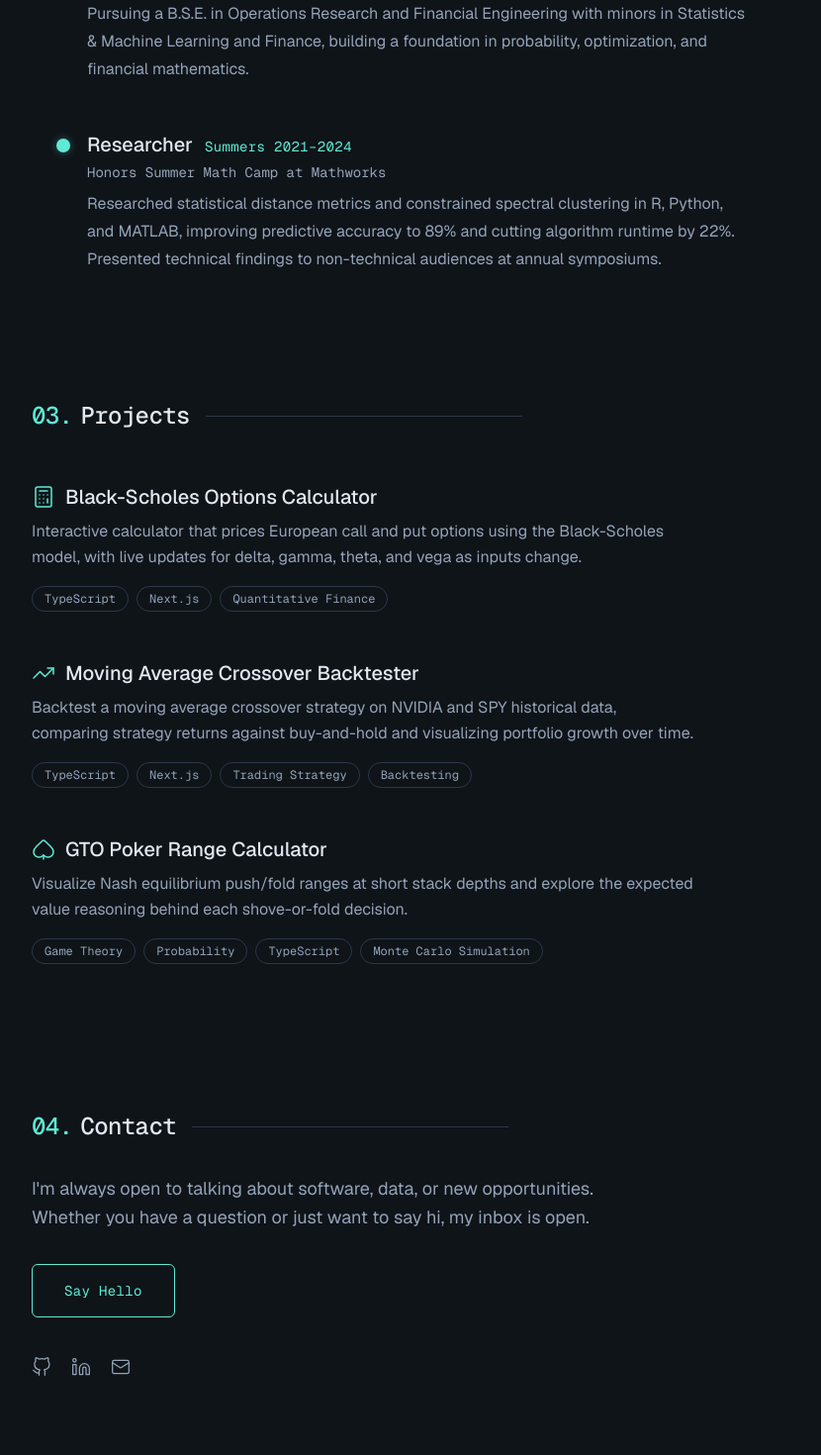
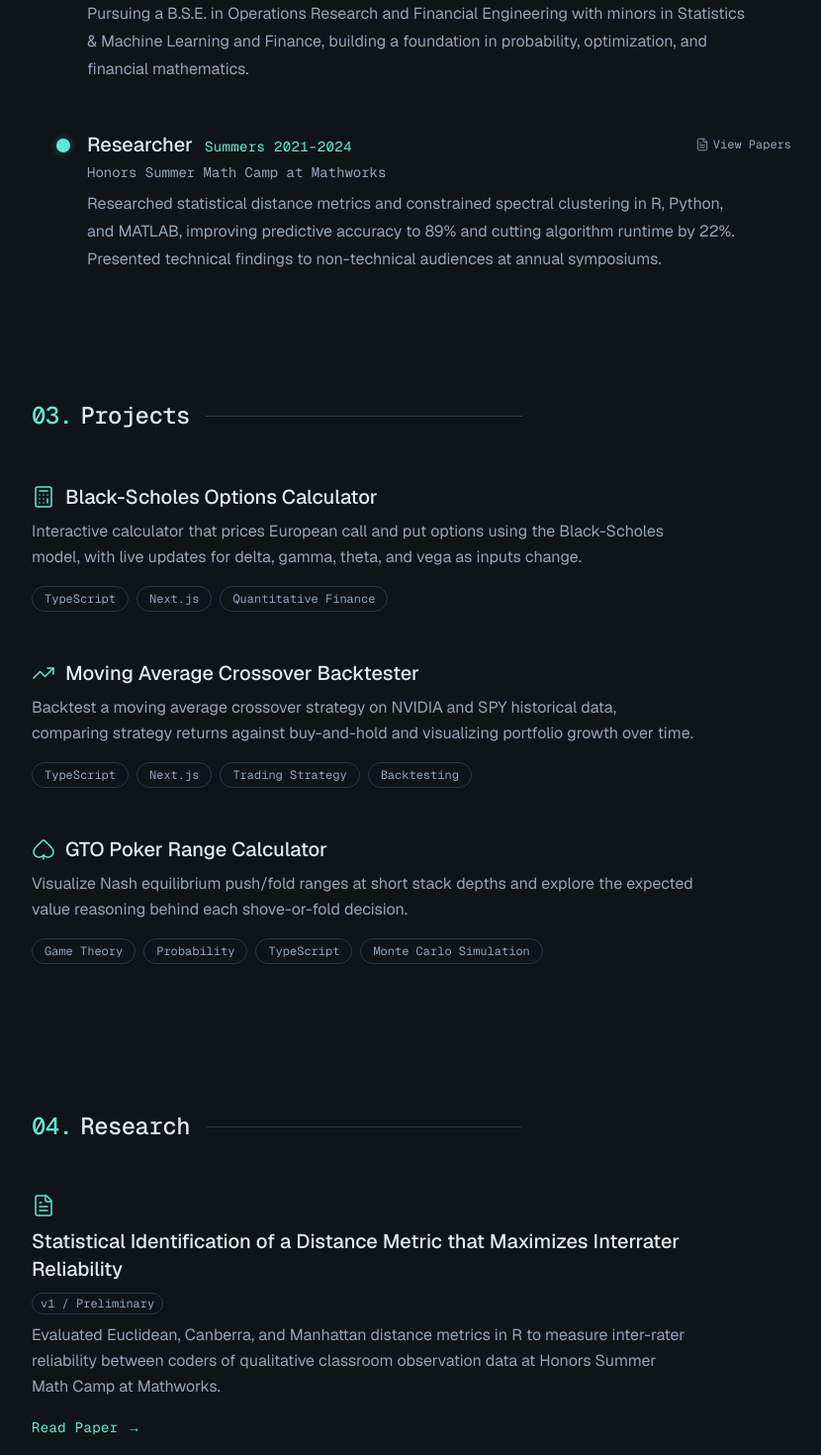
Before and after one commit to elaineewu/personal-website, a Next.js app: page / in a window 1280 px wide. Shown: the part 1020-2490 px from the top of the page at 99% size, without its empty margins (384-1214 px from the left). Built offline with nearby package versions, Linux system fonts and the light colour scheme.

Commit message:
Add Research section with paper PDFs

```diff
--- a/src/app/page.tsx
+++ b/src/app/page.tsx
@@ -2,6 +2,7 @@ import Sidebar from "@/components/Sidebar";
 import About from "@/components/About";
 import Experience from "@/components/Experience";
 import Projects from "@/components/Projects";
+import Research from "@/components/Research";
 import Contact from "@/components/Contact";
 import Footer from "@/components/Footer";
 
@@ -15,6 +16,7 @@ export default function Home() {
           <About />
           <Experience />
           <Projects />
+          <Research />
           <Contact />
         </div>
 
--- a/src/components/Contact.tsx
+++ b/src/components/Contact.tsx
@@ -6,7 +6,7 @@ export default function Contact() {
   return (
     <section id="contact" className="scroll-mt-24 lg:scroll-mt-0">
       <RevealOnScroll>
-        <SectionHeading number="04" title="Contact" />
+        <SectionHeading number="05" title="Contact" />
         <div className="max-w-xl">
           <p className="mb-8 text-base leading-relaxed text-muted sm:text-lg">
             I&apos;m always open to talking about software, data, or new
--- a/src/components/Experience.tsx
+++ b/src/components/Experience.tsx
@@ -1,8 +1,14 @@
 "use client";
 
-import { useLayoutEffect, useRef, useState } from "react";
+import { FileText } from "lucide-react";
+import { useEffect, useLayoutEffect, useRef, useState } from "react";
 import RevealOnScroll from "./RevealOnScroll";
 import SectionHeading from "./SectionHeading";
+
+type PaperLink = {
+  title: string;
+  href: string;
+};
 
 type ExperienceEntry = {
   id: string;
@@ -11,6 +17,7 @@ type ExperienceEntry = {
   dates: string;
   description: string;
   swapHierarchy?: boolean;
+  papers?: PaperLink[];
 };
 
 const experiences: ExperienceEntry[] = [
@@ -46,8 +53,88 @@ const experiences: ExperienceEntry[] = [
     dates: "Summers 2021–2024",
     description:
       "Researched statistical distance metrics and constrained spectral clustering in R, Python, and MATLAB, improving predictive accuracy to 89% and cutting algorithm runtime by 22%. Presented technical findings to non-technical audiences at annual symposiums.",
+    papers: [
+      {
+        title:
+          "Statistical Identification of a Distance Metric that Maximizes Interrater Reliability",
+        href: "/papers/distance-metrics.pdf",
+      },
+      {
+        title: "Implementing Fairness Constraints in Spectral Clustering",
+        href: "/papers/spectral-clustering-fairness.pdf",
+      },
+    ],
   },
 ];
+
+function ExperiencePaperMenu({ papers }: { papers: PaperLink[] }) {
+  const [open, setOpen] = useState(false);
+  const menuRef = useRef<HTMLDivElement>(null);
+
+  useEffect(() => {
+    if (!open) return;
+
+    const handlePointerDown = (event: MouseEvent) => {
+      if (menuRef.current && !menuRef.current.contains(event.target as Node)) {
+        setOpen(false);
+      }
+    };
+
+    const handleKeyDown = (event: KeyboardEvent) => {
+      if (event.key === "Escape") {
+        setOpen(false);
+      }
+    };
+
+    document.addEventListener("mousedown", handlePointerDown);
+    document.addEventListener("keydown", handleKeyDown);
+
+    return () => {
+      document.removeEventListener("mousedown", handlePointerDown);
+      document.removeEventListener("keydown", handleKeyDown);
+    };
+  }, [open]);
+
+  return (
+    <div ref={menuRef} className="relative sm:ml-auto">
+      <button
+        type="button"
+        onClick={() => setOpen((prev) => !prev)}
+        aria-expanded={open}
+        aria-haspopup="menu"
+        aria-label="View papers"
+        className="inline-flex items-center gap-1 text-muted transition-colors hover:text-accent"
+      >
+        <FileText
+          className="h-3.5 w-3.5"
+          strokeWidth={1.5}
+          aria-hidden="true"
+        />
+        <span className="font-mono text-xs">View Papers</span>
+      </button>
+      {open && (
+        <div
+          role="menu"
+          className="absolute right-0 top-full z-20 mt-2 w-[min(22rem,calc(100vw-3rem))] rounded-lg border border-border bg-surface py-1 shadow-[0_8px_24px_rgba(0,0,0,0.4)]"
+        >
+          {papers.map((paper) => (
+            <a
+              key={paper.href}
+              role="menuitem"
+              href={paper.href}
+              target="_blank"
+              rel="noopener noreferrer"
+              onClick={() => setOpen(false)}
+              className="block px-3 py-2.5 text-left text-xs leading-snug text-muted transition-colors hover:bg-accent/10 hover:text-accent sm:text-sm"
+            >
+              {paper.title}
+            </a>
+          ))}
+        </div>
+      )}
+    </div>
+  );
+}
 
 export default function Experience() {
   const sectionRef = useRef<HTMLElement>(null);
@@ -170,6 +257,9 @@ export default function Experience() {
                     <span className="font-mono text-xs tracking-wide text-accent sm:text-sm">
                       {entry.dates}
                     </span>
+                    {entry.papers && (
+                      <ExperiencePaperMenu papers={entry.papers} />
+                    )}
                   </div>
                   <p className="mb-2 font-mono text-sm text-muted">
                     {entry.swapHierarchy ? entry.title : entry.organization}
--- /dev/null
+++ b/src/components/Research.tsx
@@ -0,0 +1,113 @@
+import { BookOpen, FileText, type LucideIcon } from "lucide-react";
+import RevealOnScroll from "./RevealOnScroll";
+import SectionHeading from "./SectionHeading";
+
+type ResearchPaper = {
+  title: string;
+  description: string;
+  icon: LucideIcon;
+  href: string;
+};
+
+const papers: ResearchPaper[] = [
+  {
+    title:
+      "Statistical Identification of a Distance Metric that Maximizes Interrater Reliability",
+    description:
+      "Evaluated Euclidean, Canberra, and Manhattan distance metrics in R to measure inter-rater reliability between coders of qualitative classroom observation data at Honors Summer Math Camp at Mathworks.",
+    icon: FileText,
+    href: "/papers/distance-metrics.pdf",
+  },
+  {
+    title: "Implementing Fairness Constraints in Spectral Clustering",
+    description:
+      "Incorporated a fairness/balance constraint into the spectral clustering optimization problem and evaluated it on real-world social network datasets at Honors Summer Math Camp at Mathworks.",
+    icon: BookOpen,
+    href: "/papers/spectral-clustering-fairness.pdf",
+  },
+];
+
+function ExternalLinkIcon() {
+  return (
+    <svg
+      xmlns="http://www.w3.org/2000/svg"
+      viewBox="0 0 24 24"
+      fill="none"
+      stroke="currentColor"
+      strokeWidth="1.5"
+      strokeLinecap="round"
+      strokeLinejoin="round"
+      className="h-5 w-5 shrink-0"
+      aria-hidden="true"
+    >
+      <path d="M15 3h6v6" />
+      <path d="M10 14 21 3" />
+      <path d="M18 13v6a2 2 0 0 1-2 2H5a2 2 0 0 1-2-2V8a2 2 0 0 1 2-2h6" />
+    </svg>
+  );
+}
+
+export default function Research() {
+  return (
+    <section id="research" className="scroll-mt-24 lg:scroll-mt-0">
+      <RevealOnScroll>
+        <SectionHeading number="04" title="Research" />
+      </RevealOnScroll>
+      <ul className="flex flex-col gap-2">
+        {papers.map((paper, index) => {
+          const cardContent = (
+            <div className="flex items-start justify-between gap-4">
+              <div className="min-w-0 flex-1">
+                <h3 className="mb-2 flex flex-wrap items-center gap-2.5 text-lg font-medium text-foreground transition-colors group-hover:text-accent sm:text-xl">
+                  <paper.icon
+                    className="h-6 w-6 shrink-0 text-accent"
+                    strokeWidth={1.5}
+                    aria-hidden="true"
+                  />
+                  <span>{paper.title}</span>
+                  <span className="rounded-full border border-border bg-background/50 px-2 py-0.5 font-mono text-[10px] font-normal text-muted sm:text-xs">
+                    v1 / Preliminary
+                  </span>
+                </h3>
+                <p className="mb-4 max-w-2xl text-sm leading-relaxed text-muted sm:text-base">
+                  {paper.description}
+                </p>
+                <span className="font-mono text-xs tracking-wide text-accent transition-colors group-hover:text-foreground sm:text-sm">
+                  Read Paper →
+                </span>
+              </div>
+              <div className="mt-1 w-[4.5rem] shrink-0" aria-hidden="true" />
+            </div>
+          );
+
+          return (
+            <li key={paper.title}>
+              <RevealOnScroll delay={index * 120}>
+                <article className="group relative -mx-4 rounded-lg transition-all duration-200 hover:bg-surface sm:-mx-6">
+                  <a
+                    href={paper.href}
+                    target="_blank"
+                    rel="noopener noreferrer"
+                    className="block rounded-lg px-4 py-5 sm:px-6"
+                    aria-label={`Read ${paper.title} (opens in new tab)`}
+                  >
+                    {cardContent}
+                  </a>
+                  <div className="pointer-events-none absolute right-4 top-5 flex items-center gap-3 opacity-0 transition-all duration-200 group-hover:opacity-100 sm:right-6">
+                    <span className="text-muted" aria-hidden="true">
+                      <ExternalLinkIcon />
+                    </span>
+                  </div>
+                  <div
+                    className="pointer-events-none absolute inset-0 rounded-lg border border-transparent transition-colors duration-200 group-hover:border-accent/20"
+                    aria-hidden="true"
+                  />
+                </article>
+              </RevealOnScroll>
+            </li>
+          );
+        })}
+      </ul>
+    </section>
+  );
+}
--- a/src/components/Sidebar.tsx
+++ b/src/components/Sidebar.tsx
@@ -11,6 +11,7 @@ const navItems = [
   { label: "About", href: "#about" },
   { label: "Experience", href: "#experience" },
   { label: "Projects", href: "#projects" },
+  { label: "Research", href: "#research" },
   { label: "Contact", href: "#contact" },
 ];
 
```
Also changed, not shown: 2 other files (tests, documents, lock files or other folders).
